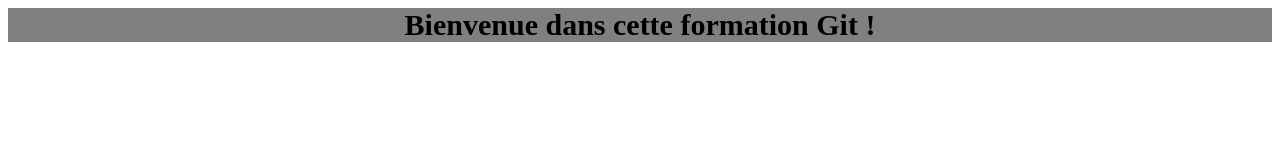
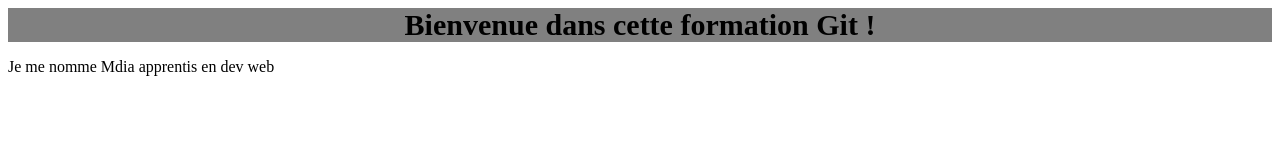
Before and after one commit to Mkdia003/Testgit, a plain HTML site: page index.html in a window 1280 px wide. Drawn offline with Linux system fonts and the light colour scheme.

Commit message:
sauvegarde du presentation

```diff
--- a/index.html
+++ b/index.html
@@ -10,5 +10,10 @@
     <div id="top-banner">
         Bienvenue dans cette formation Git !
     </div>
+    <div>
+        <p>
+            Je me nomme Mdia apprentis en dev web
+        </p>
+    </div>
 </body>
 </html>
```
